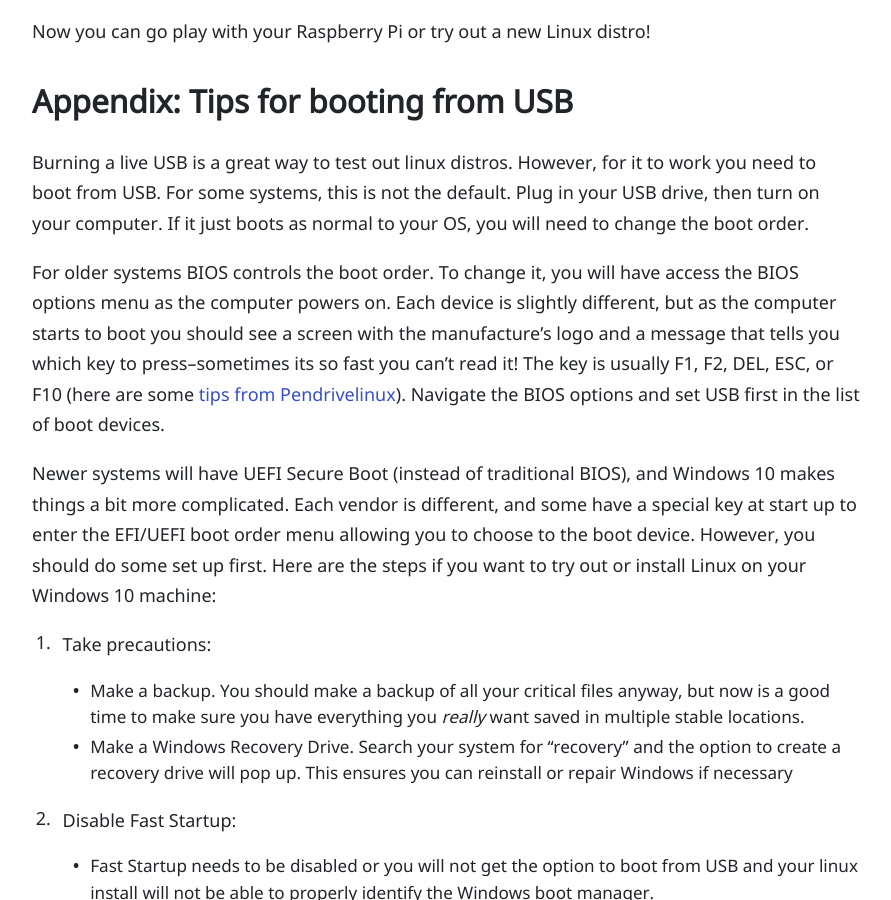
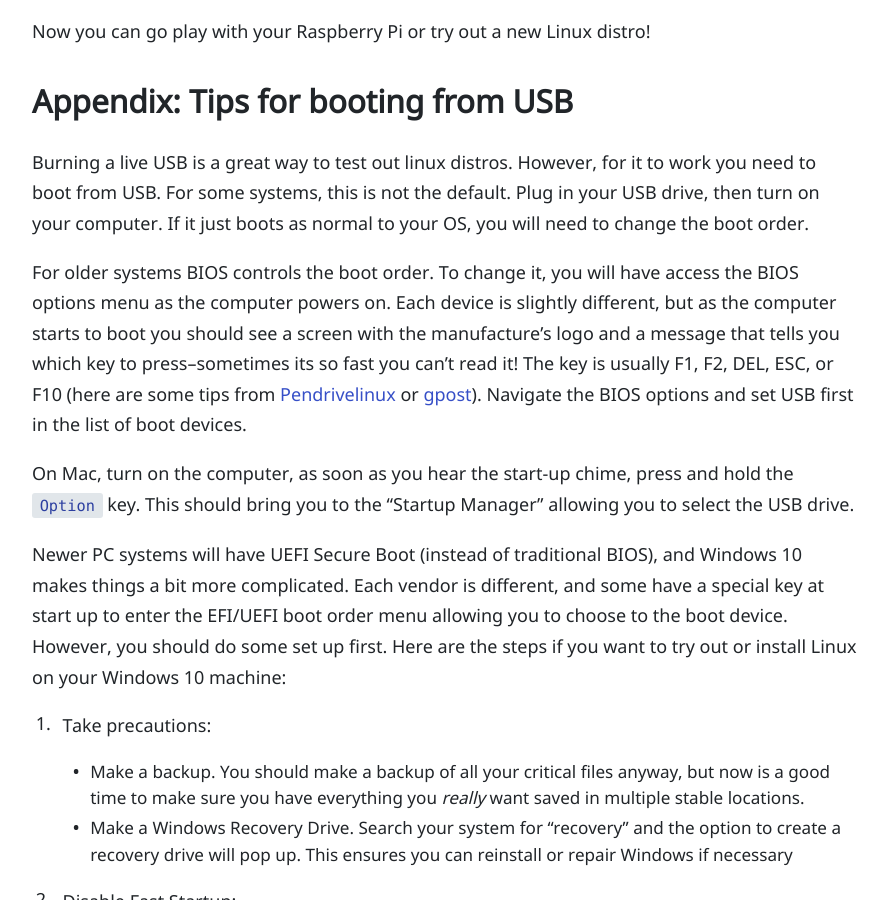
Before and after one commit to evanwill/_drafts, a Jekyll site: the page built from _notes/burn-iso.md, in a window 1280 px wide and 900 px high, scrolled down 3386 px. Shown: the whole window, without its empty margins (194-1085 px from the left). Built offline with Jekyll 4.4.1, drawn with Linux system fonts in a browser that asks for light colours.

```diff
--- a/_notes/burn-iso.md
+++ b/_notes/burn-iso.md
@@ -117,10 +117,13 @@ If it just boots as normal to your OS, you will need to change the boot order.
 
 For older systems BIOS controls the boot order.
 To change it, you will have access the BIOS options menu as the computer powers on.
-Each device is slightly different, but as the computer starts to boot you should see a screen with the manufacture’s logo and a message that tells you which key to press--sometimes its so fast you can’t read it! The key is usually F1, F2, DEL, ESC, or F10 (here are some [tips from Pendrivelinux](https://www.pendrivelinux.com/how-to-access-bios/)).
+Each device is slightly different, but as the computer starts to boot you should see a screen with the manufacture’s logo and a message that tells you which key to press--sometimes its so fast you can’t read it! The key is usually F1, F2, DEL, ESC, or F10 (here are some tips from [Pendrivelinux](https://www.pendrivelinux.com/how-to-access-bios/) or [gpost](https://www.groovypost.com/howto/bios-uefi-setup-guide-boot-from-cd-dvd-usb-drive-sd-card/)).
 Navigate the BIOS options and set USB first in the list of boot devices.
 
-Newer systems will have UEFI Secure Boot (instead of traditional BIOS), and Windows 10 makes things a bit more complicated.
+On Mac, turn on the computer, as soon as you hear the start-up chime, press and hold the `Option` key.
+This should bring you to the "Startup Manager" allowing you to select the USB drive.
+
+Newer PC systems will have UEFI Secure Boot (instead of traditional BIOS), and Windows 10 makes things a bit more complicated.
 Each vendor is different, and some have a special key at start up to enter the EFI/UEFI boot order menu allowing you to choose to the boot device. However, you should do some set up first.
 Here are the steps if you want to try out or install Linux on your Windows 10 machine:
 
```
Also changed, not shown: _notes/linux-intro.md (+2 -1 lines).
